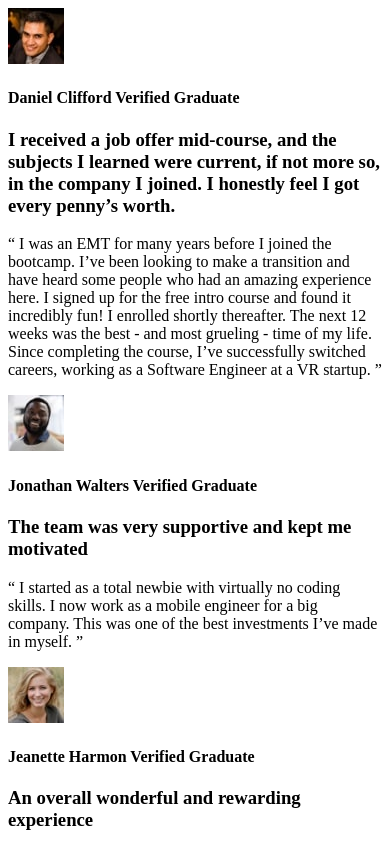
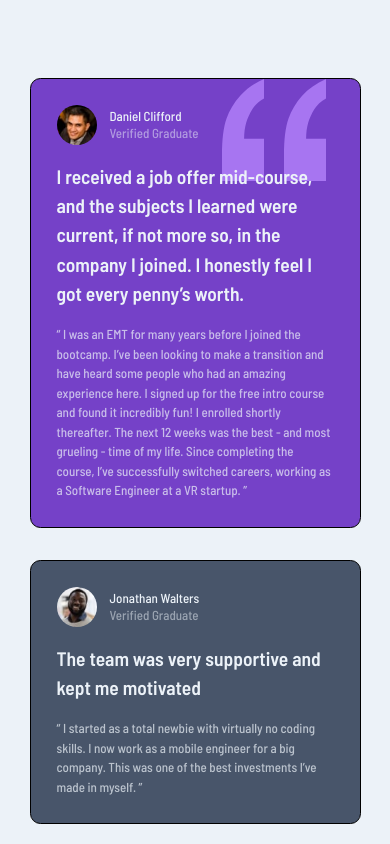
Before and after one commit to wassimboualam/Testimonials-grid-section, a plain HTML site: page index.html in a window 390 px wide. Shown: the top 844 px of the page. Drawn offline with Linux system fonts and the light colour scheme.

Commit message:
finished html/mobile css

```diff
--- a/index.html
+++ b/index.html
@@ -5,6 +5,10 @@
   <meta name="viewport" content="width=device-width, initial-scale=1.0"> <!-- displays site properly based on user's device -->
 
   <link rel="icon" type="image/png" sizes="32x32" href="./images/favicon-32x32.png">
+
+  <link rel="stylesheet" href="styles/reset.css">
+
+  <link rel="stylesheet" href="styles/style.css">
 
   <title>Frontend Mentor | Testimonials grid section</title>
 
@@ -15,24 +19,24 @@
   </style>
 </head>
 <body>
-  <section>
-
-    <div>
+  <main>
+    <section class="bg-violet text-light-grayish-blue">
+      <div class="profile">
         <img src="images/image-daniel.jpg" alt="image daniel">
         <h4>
-        Daniel Clifford
+          Daniel Clifford <br>
           <span>
             Verified Graduate
           </span>
         </h4>
       </div>
 
-    <h3>
+      <h3 class="title">
         I received a job offer mid-course, and the subjects I learned were current, if not more so,
         in the company I joined. I honestly feel I got every penny’s worth.
       </h3>
 
-    <p>
+      <p class="comment">
         “ I was an EMT for many years before I joined the bootcamp. I’ve been looking to make a
         transition and have heard some people who had an amazing experience here. I signed up
         for the free intro course and found it incredibly fun! I enrolled shortly thereafter.
@@ -42,70 +46,70 @@
 
     </section>
 
-  <section>
+    <section class="bg-grayish text-light-grayish-blue">
 
-    <div>
+      <div class="profile">
         <img src="images/image-jonathan.jpg" alt="image jonathan">
         <h4>
-        Jonathan Walters
+          Jonathan Walters  <br>
           <span>
             Verified Graduate
           </span>
         </h4>
       </div>
 
-    <h3>
+      <h3 class="title">
         The team was very supportive and kept me motivated
       </h3>
 
-    <p>
+      <p class="comment">
         “ I started as a total newbie with virtually no coding skills. I now work as a mobile engineer
         for a big company. This was one of the best investments I’ve made in myself. ”
       </p>
 
     </section>
 
-  <section>
+    <section class="bg-white text-dark-grayish-blue">
 
-    <div>
+      <div class="profile">
         <img src="images/image-jeanette.jpg" alt="image jeanette">
         <h4>
-        Jeanette Harmon
+          Jeanette Harmon <br>
           <span>
             Verified Graduate
           </span>
         </h4>
       </div>
 
-    <h3>
+      <h3 class="title">
         An overall wonderful and rewarding experience
       </h3>
 
-    <p>
+      <p class="comment">
         “ Thank you for the wonderful experience! I now have a job I really enjoy, and make a good living
         while doing something I love. ”
       </p>
 
     </section>
 
-  <section>
+    <section class="bg-darkish text-light-grayish-blue">
 
-    <div>
+      <div class="profile">
         <img src="images/image-patrick.jpg" alt="image patrick">
         <h4>
-        Patrick Abrams
+          Patrick Abrams <br>
           <span>
             Verified Graduate
           </span>
         </h4>
       </div>
 
-    <h3>
+      <h3 class="title">
         Awesome teaching support from TAs who did the bootcamp themselves. Getting guidance from them and
         learning from their experiences was easy.
       </h3>
 
-    <p>
+      <p class="comment">
         “ The staff seem genuinely concerned about my progress which I find really refreshing. The program
         gave me the confidence necessary to be able to go out in the world and present myself as a capable
         junior developer. The standard is above the rest. You will get the personal attention you need from
@@ -114,23 +118,23 @@
 
     </section>
 
-  <section>
+    <section class="bg-white text-dark-grayish-blue">
 
-    <div>
+      <div class="profile">
         <img src="images/image-kira.jpg" alt="image kira">
         <h4>
-        Kira Whittle
+          Kira Whittle <br>
           <span>
             Verified Graduate
           </span>
         </h4>
       </div>
 
-    <h3>
+      <h3 class="title">
         Such a life-changing experience. Highly recommended!
       </h3>
 
-    <p>
+      <p class="comment">
         “ Before joining the bootcamp, I’ve never written a line of code. I needed some structure from
         professionals who can help me learn programming step by step. I was encouraged to enroll by a former
         student of theirs who can only say wonderful things about the program. The entire curriculum and staff
@@ -142,8 +146,9 @@
       </p>
 
     </section>
+  </main>
 
-  <div class="attribution">
+  <div>
     Challenge by <a href="https://www.frontendmentor.io?ref=challenge" target="_blank">Frontend Mentor</a>.
     Coded by <a href="#">Your Name Here</a>.
   </div>
--- /dev/null
+++ b/styles/reset.css
@@ -0,0 +1,88 @@
+ /* Modern CSS reset: https://github.com/hankchizljaw/modern-css-reset */
+
+/* Box sizing rules */
+*,
+*::before,
+*::after {
+  box-sizing: border-box;
+}
+
+/* Remove default padding */
+ul[class],
+ol[class] {
+  padding: 0;
+}
+
+/* Remove default margin */
+body,
+h1,
+h2,
+h3,
+h4,
+p,
+ul[class],
+ol[class],
+figure,
+blockquote,
+dl,
+dd {
+  margin: 0;
+}
+
+/* Set core root defaults */
+html {
+  scroll-behavior: smooth;
+}
+
+/* Set core body defaults */
+body {
+  min-height: 100vh;
+  text-rendering: optimizeSpeed;
+  line-height: 1.5;
+}
+
+/* Remove list styles on ul, ol elements with a class attribute */
+ul[class],
+ol[class] {
+  list-style: none;
+}
+
+/* A elements that don't have a class get default styles */
+a:not([class]) {
+  text-decoration-skip-ink: auto;
+}
+
+/* Make images easier to work with */
+img,
+picture {
+  max-width: 100%;
+  display: block;
+}
+
+/* Natural flow and rhythm in articles by default */
+article > * + * {
+  margin-top: 1em;
+}
+
+/* Inherit fonts for inputs and buttons */
+input,
+button,
+textarea,
+select {
+  font: inherit;
+}
+
+/* Blur images when they have no alt attribute */
+img:not([alt]) {
+  filter: blur(10px);
+}
+
+/* Remove all animations and transitions for people that prefer not to see them */
+@media (prefers-reduced-motion: reduce) {
+  * {
+    animation-duration: 0.01ms !important;
+    animation-iteration-count: 1 !important;
+    transition-duration: 0.01ms !important;
+    scroll-behavior: auto !important;
+  }
+}
--- /dev/null
+++ b/styles/style.css
@@ -0,0 +1,121 @@
+/* Global css and variables */
+
+/* Barlow Semi Condensed */
+@import url('https://fonts.googleapis.com/css2?family=Barlow+Semi+Condensed:ital,wght@0,100;0,200;0,300;0,400;0,500;0,600;0,700;0,800;0,900;1,100;1,200;1,300;1,400;1,500;1,600;1,700;1,800;1,900&display=swap');
+
+:root {
+    /* Primary */
+    --moderate-violet: hsl(263, 55%, 52%);
+    --very-dark-grayish-blue: hsl(217, 19%, 35%);
+    --very-dark-blackish-blue: hsl(219, 29%, 14%);
+    --white: hsl(0, 0%, 100%);
+    /* Neutral */
+    --light-gray: hsl(0, 0%, 81%);
+    --light-grayish-blue: hsl(210, 46%, 95%);
+}
+
+html {
+    font-size: 13px;
+    font-family: "Barlow Semi Condensed";
+    font-weight: 500;
+}
+
+body {
+    display: flex;
+    flex-direction: column;
+    align-items: center;
+    justify-content: center;
+    background-color: var(--light-grayish-blue);
+}
+
+main {
+    display: grid;
+    grid-template-columns: 1fr;
+    width: calc(175px + 40%);
+    gap: 2.5rem;
+    margin: 6rem 0;
+}
+
+section {
+    border: 1px solid black;
+    border-radius: 0.8rem;
+    padding: 2rem;
+}
+
+section > * + * {
+    margin-top: 1.3rem;
+}
+
+section:first-child {
+    background-image: url(../images/bg-pattern-quotation.svg);
+    background-repeat: no-repeat;
+    background-position: 85% 0;
+}
+
+.profile {
+    display: flex;
+    align-items: center;
+    gap: 1rem;
+    line-height: 1.3;
+}
+
+.profile img {
+    max-width:100%;
+    height:40px;
+    border-radius: 50%;
+    border: 3px solid var(--img-border-color);
+}
+
+.profile h4 {
+    font-weight: 500;
+}
+
+.profile span {
+    opacity: 50%;
+}
+
+.title {
+    font-size: 1.5rem;
+    font-weight: 600;
+}
+
+.comment {
+    opacity: 70%;
+}
+
+/* responsive design*/
+
+@media all and (min-width: 1200px) {
+
+}
+
+/* utility color classes */
+.bg-violet {
+    background-color: var(--moderate-violet);
+}
+
+.bg-grayish {
+    background-color: var(--very-dark-grayish-blue);
+}
+
+.bg-darkish {
+    background-color: var(--very-dark-blackish-blue);
+}
+
+.bg-white {
+    background-color: var(--white);
+}
+
+.text-gray {
+    color: var(--light-gray);
+}
+
+.text-light-grayish-blue {
+    color: var(--light-grayish-blue);
+}
+
+.text-dark-grayish-blue {
+    color: var(--very-dark-grayish-blue);
+}
+
+/* grid classes*/
```
Lines whose indentation alone changed are shown as unchanged.
